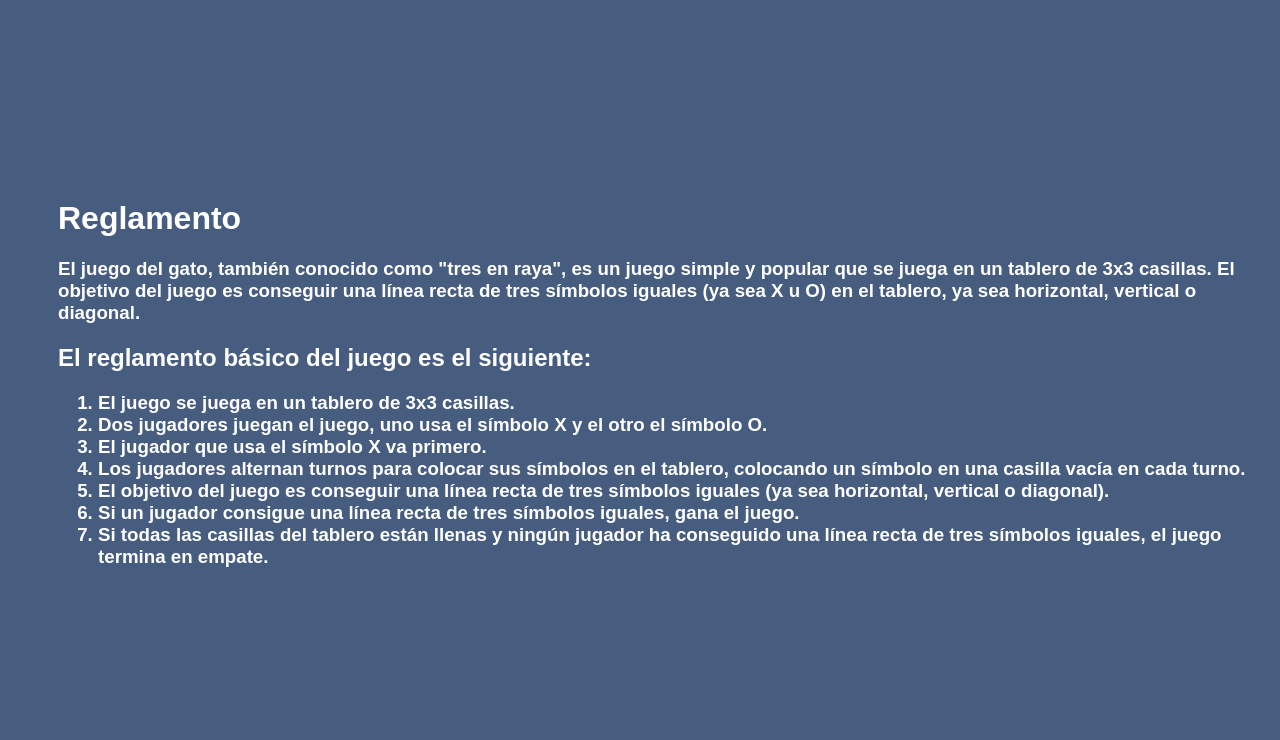
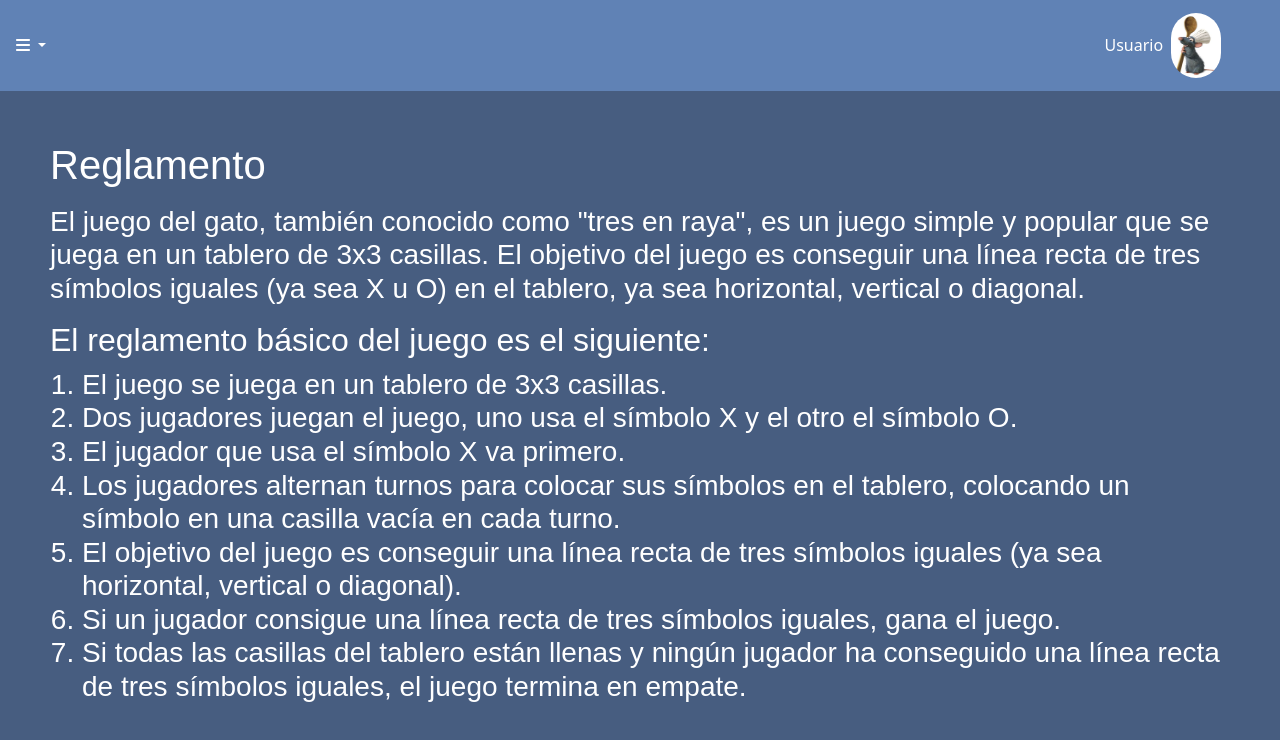
Before and after one commit to sofiacarrilloek/tictactoe, a website: page ReglasJuego.html in a window 1280 px wide. Drawn offline with nearby package versions, Linux system fonts and the light colour scheme.

Commit message:
reglas parte dos

```diff
--- a/ReglasJuego.html
+++ b/ReglasJuego.html
@@ -4,9 +4,41 @@
 	<title>Reglamento</title>
     <link rel='stylesheet' type='text/css' media='screen' href='/css/estilos.css'>
     <link rel='stylesheet' type='text/css' media='screen' href='main.css'>
+    <meta charset="utf-8">
+    <meta name="viewport" content="width=device-width, initial-scale=1">
+    <title>Bootstrap demo</title>
+    <link href="https://cdn.jsdelivr.net/npm/bootstrap@5.3.0-alpha2/dist/css/bootstrap.min.css"
+    rel="stylesheet" integrity="sha384-aFq/bzH65dt+w6FI2ooMVUpc+21e0SRygnTpmBvdBgSdnuTN7QbdgL+OapgHtvPp"
+    crossorigin="anonymous">
+    <link rel="stylesheet" href="style.css"></link>
+    <script src="https://cdn.jsdelivr.net/npm/bootstrap@5.2.1/dist/js/bootstrap.bundle.min.js"></script>
+    <script src="https://use.fontawesome.com/releases/v6.1.0/js/all.js" crossorigin="anonymous"></script>
 </head>
 
 <body>
+    <nav class="navbar navbar-expand-lg fixed-top">
+        <div class="dropdown ms-3">
+          <a href="#" class="dropdown-toggle nav-link" id="nav-link" data-toggle="dropdown" aria-haspopup="true" aria-expanded="false">
+            <i class="fa fa-bars"></i>
+          </a>
+          <div class="dropdown-menu" aria-labelledby="nav-link">
+            <a class="dropdown-item" href="#">Hey hey hey pequeña</a>
+            <a class="dropdown-item" href="#">No digas eso, no digas eso</a>
+            <a class="dropdown-item" href="#">Eres perfecta</a>
+          </div>
+        </div>
+
+        <div class="container">
+          <div class="collapse navbar-collapse justify-content-end">
+              <ul class="navbar-nav ms-auto py-4 py-lg-0">
+                <li>
+                  <a class="navbar a" href="usuario.html">Usuario
+                    <img src="./images/chefsito.jpg" width="50px" height="65px" class="rounded-5 ms-2"></a>
+                </li>
+              </ul>
+        </div>
+      </nav>
+
 
     <div class="parrafoReglas">
         <h1>Reglamento</h1>
--- a/css/estilos.css
+++ b/css/estilos.css
@@ -4,8 +4,10 @@
 
 .parrafoReglas {
     position: center;
-    margin-top: 200px;
+    margin-top: 50px;
     margin-left: 50px;
+    margin-right: 50px;
+    margin-bottom: 50px;
     font-family: Arial;
     color: #fff;
 
```
